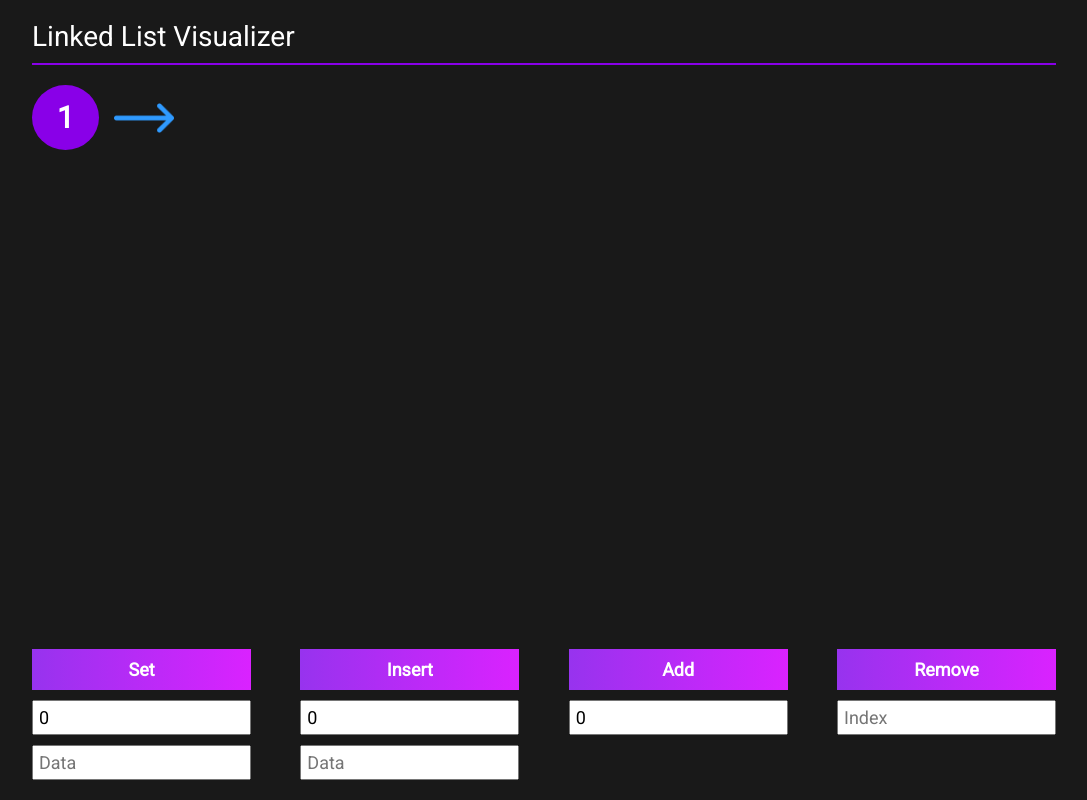
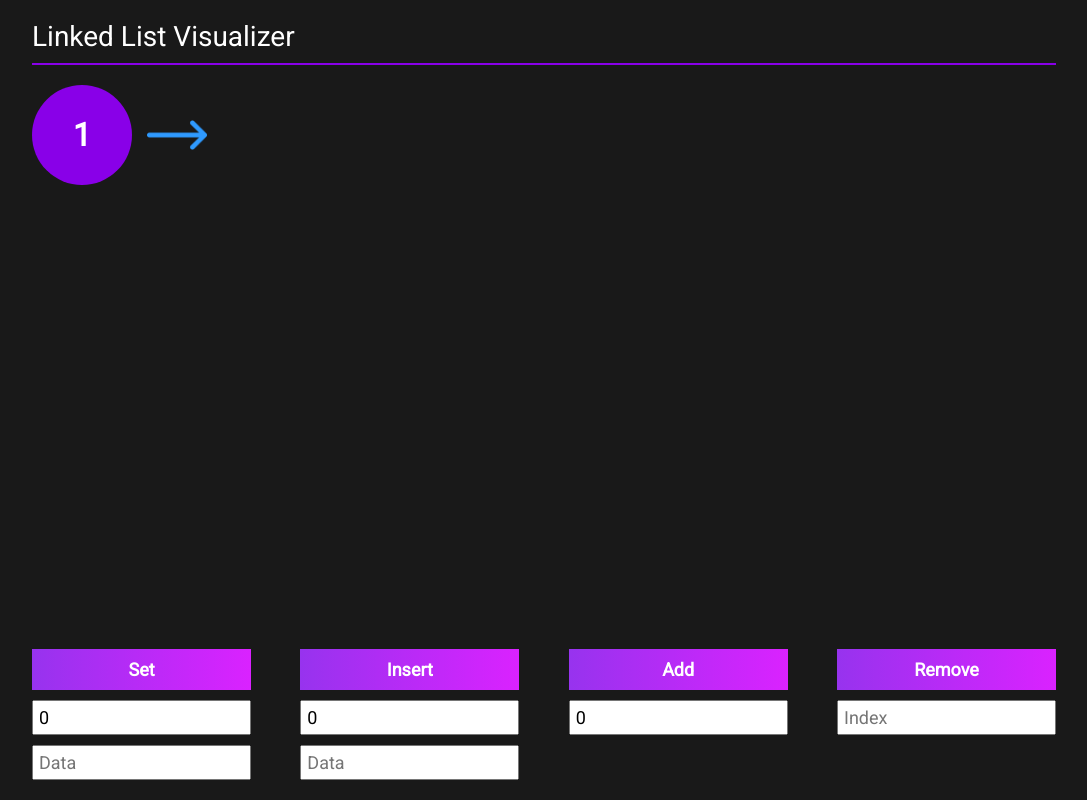
Before and after one commit to filipknias/linked-list-visualizer, a React (Vite) app: page / in a window 1280 px wide. Shown: the whole page, without its empty margins (96-1183 px from the left). Built offline with nearby package versions, Linux system fonts and the light colour scheme.

Commit message:
edit node component styles

```diff
--- a/src/components/app/Node/Node.module.css
+++ b/src/components/app/Node/Node.module.css
@@ -10,8 +10,10 @@
   display: flex;
   align-items: center;
   justify-content: center;
-  font-size: 30px;
+  font-size: 32px;
   font-weight: 700;
   border-radius: 50%;
   padding: 15px 25px;
+  width: 100px;
+  height: 100px;
 }
```
